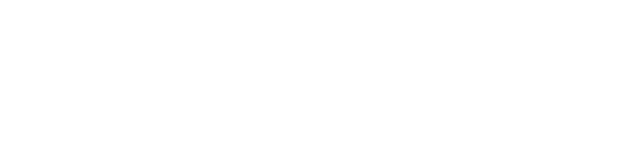
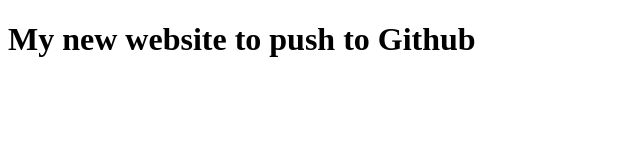
Before and after one commit to hugofsilvaa/my-super-website, a plain HTML site: page index.html in a window 1280 px wide. Shown: the whole page, without its empty margins (0-640 px from the left). Drawn offline with Linux system fonts and the light colour scheme.

Commit message:
new change on the file

```diff
--- a/index.html
+++ b/index.html
@@ -2,9 +2,9 @@
 <html>
   <head>
     <meta charset="UTF-8">
-    <title>title</title>
+    <title>my new super website</title>
   </head>
   <body>
-
+  <h1>My new website to push to Github</h1>
   </body>
 </html>
```
